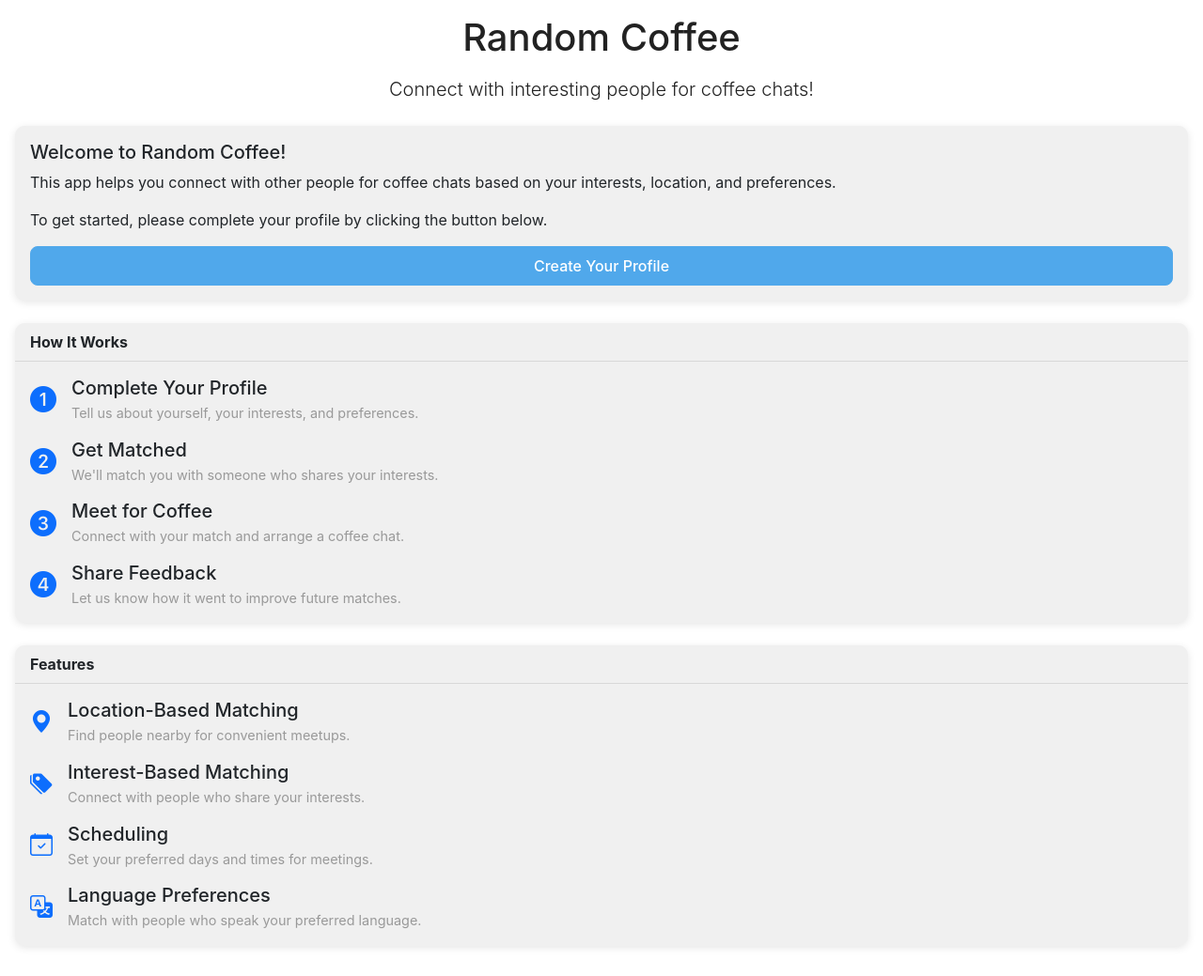
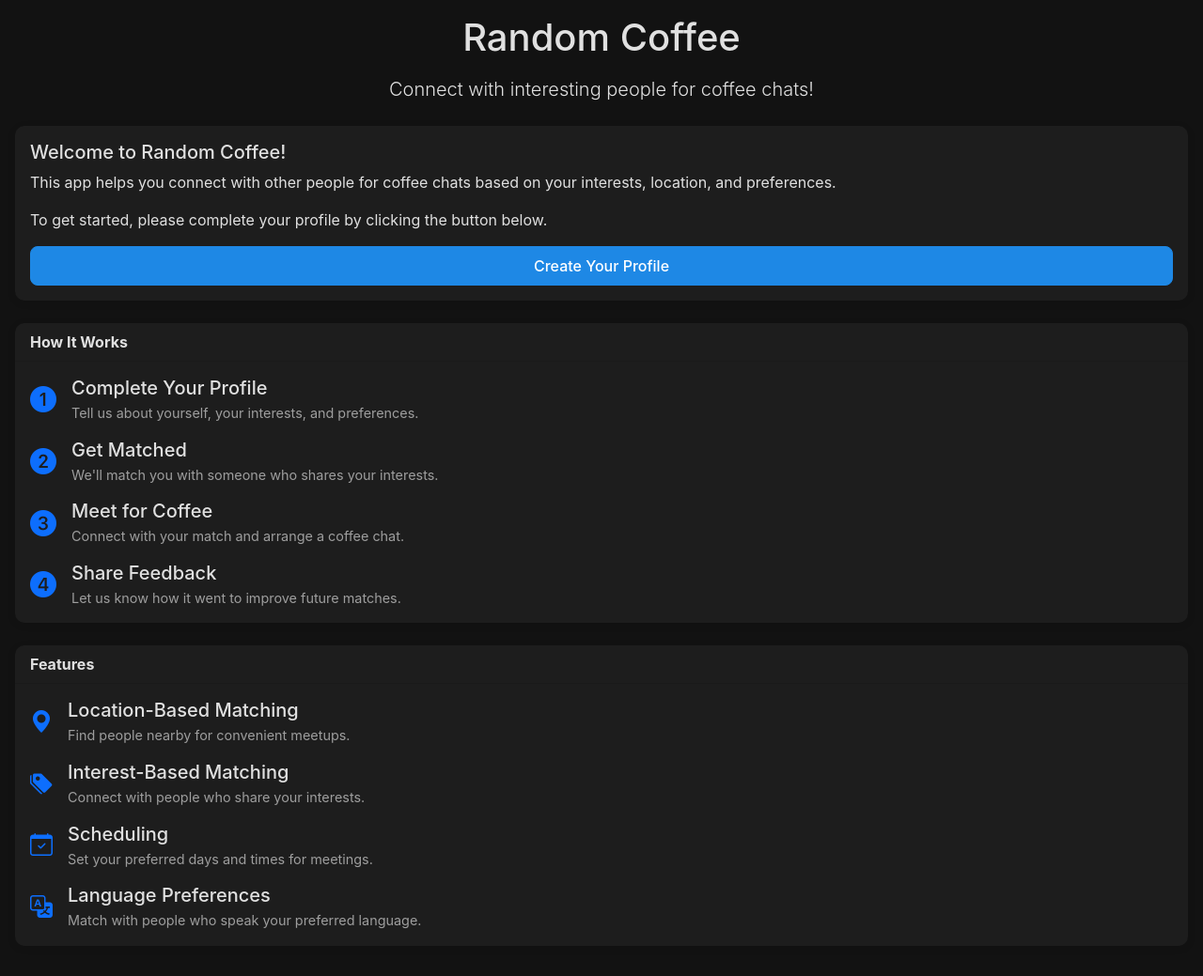
Before and after one commit to Nellrun/random-coffee, a FastAPI app: page / in a window 1280 px wide. Shown: the whole page at 94% size. Run offline with FastAPI, Linux system fonts and the light colour scheme; some libraries are stand-ins or nearby versions.

Commit message:
fix dark theme

```diff
--- a/app/webapp/static/css/styles.css
+++ b/app/webapp/static/css/styles.css
@@ -141,15 +141,25 @@
     }
 }
 
-/* Dark mode adjustments */
-@media (prefers-color-scheme: dark) {
+@media (prefers-color-scheme: light) {
     body:not([data-theme="light"]) {
-        --tg-theme-bg-color: #222;
-        --tg-theme-text-color: #fff;
-        --tg-theme-hint-color: #aaa;
-        --tg-theme-link-color: #5aafed;
-        --tg-theme-button-color: #50a8eb;
-        --tg-theme-button-text-color: #fff;
-        --tg-theme-secondary-bg-color: #333;
+        /* Фон и текст */
+        --tg-theme-bg-color: #121212; /* Очень темный, но не абсолютный черный */
+        --tg-theme-text-color: #e0e0e0; /* Светло-серый для лучшей читаемости */
+        --tg-theme-hint-color: #9e9e9e;
+
+        /* Ссылки и кнопки */
+        --tg-theme-link-color: #80cbc4;
+        --tg-theme-button-color: #1e88e5;
+        --tg-theme-button-text-color: #ffffff;
+
+        /* Вторичный фон */
+        --tg-theme-secondary-bg-color: #1d1d1d;
+    }
+
+    /* Дополнительные стили для улучшения контраста */
+    .card, .form-control, .form-select {
+        background-color: var(--tg-theme-secondary-bg-color);
+        color: var(--tg-theme-text-color);
     }
 }
```
